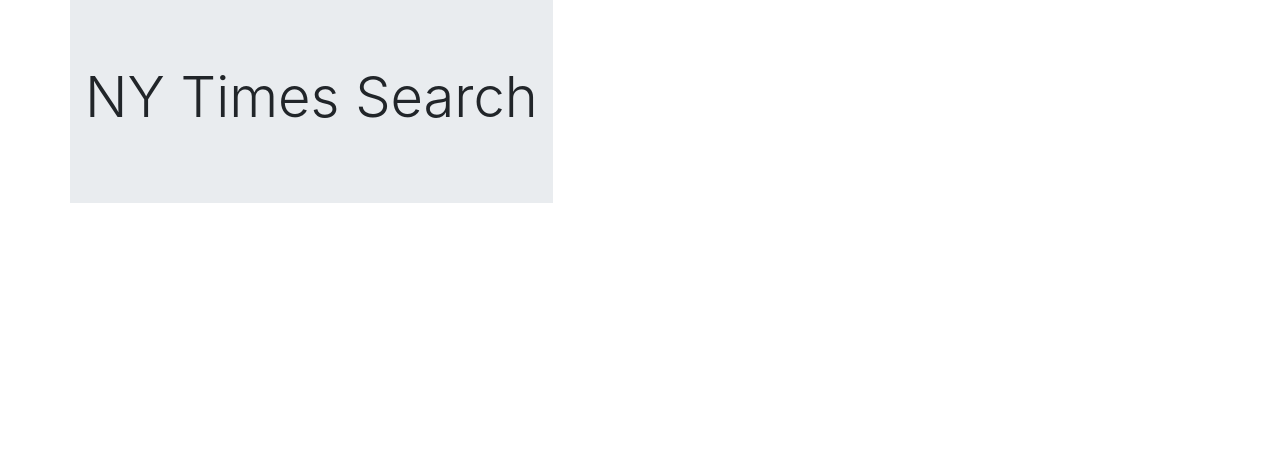
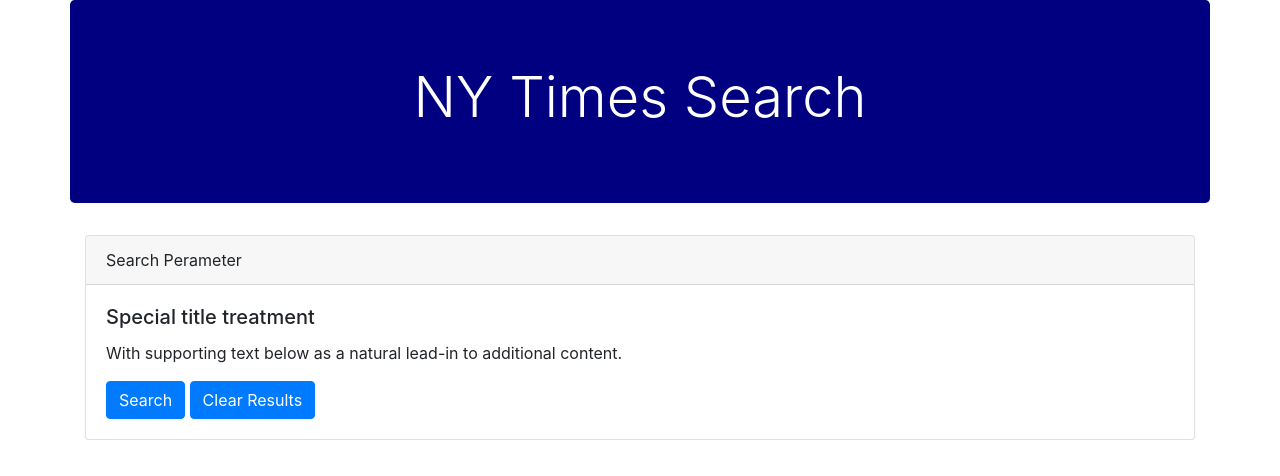
Before and after one commit to RFlanagan82/nytscrapper-app, a plain HTML site: page index.html in a window 1280 px wide. Drawn offline with nearby package versions, Linux system fonts and the light colour scheme.

Commit message:
additional formatting of HTML page.

```diff
--- a/index.html
+++ b/index.html
@@ -8,20 +8,34 @@
         <meta name="description" content="">
         <meta name="viewport" content="width=device-width, initial-scale=1">
         <link rel="stylesheet" href="https://stackpath.bootstrapcdn.com/bootstrap/4.5.2/css/bootstrap.min.css" integrity="sha384-JcKb8q3iqJ61gNV9KGb8thSsNjpSL0n8PARn9HuZOnIxN0hoP+VmmDGMN5t9UJ0Z" crossorigin="anonymous">
-        <link rel="stylesheet" href="./class">
+        <link rel="stylesheet" href="./style.css">
     </head>
     <body>
         <div class="container">
             <div class="row" id="header">
-                <div class="jumbotron jumbotron-fluid">
+                <div class="jumbotron container-fluid">
                     <div class="container">
-                      <h1 class="display-4">NY Times Search</h1>
+                      <h1 class="display-4 ">NY Times Search</h1>
                     </div>
                   </div>
             </div>
-            <div class="row"></div>
-            <div class="row"></div>
+            <div class="row" id="searchperameter">
+                <div class="col-sm-12">
+                    <div class="card">
+                        <div class="card-header" >
+                          Search Perameter
+                        </div>
+                        <div class="card-body">
+                          <h5 class="card-title">Special title treatment</h5>
+                          <p class="card-text">With supporting text below as a natural lead-in to additional content.</p>
+                          <a href="#" class="btn btn-primary">Search</a>
+                          <a href="#" class="btn btn-primary">Clear Results</a>
+                        </div>
+                      </div>
+                </div>
+            </div>
+            <div class="row" id = "top-articles"></div>
         </div>
-        <script src="" async defer></script>
+        <script src="text/javascript"></script>
     </body>
 </html>
--- a/style.css
+++ b/style.css
@@ -1,5 +1,6 @@
 .jumbotron {
+    display: flex;
     text-align: center;
     background-color: navy;
     color: white;
-}
+};
```
